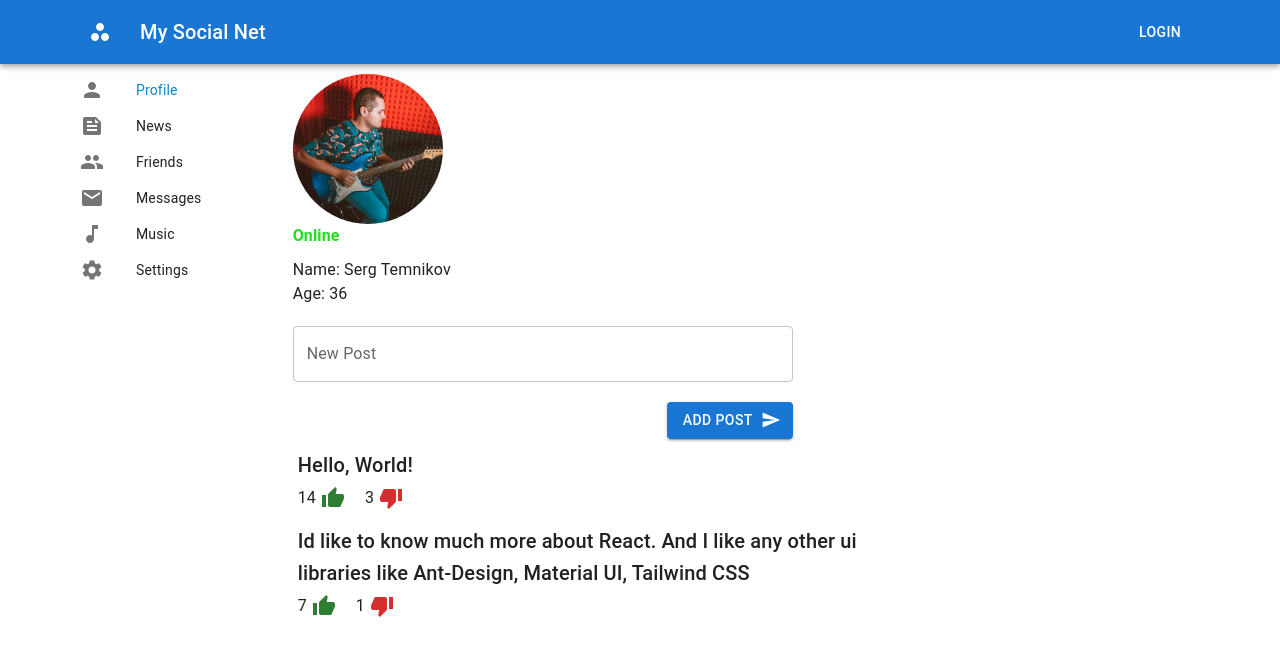
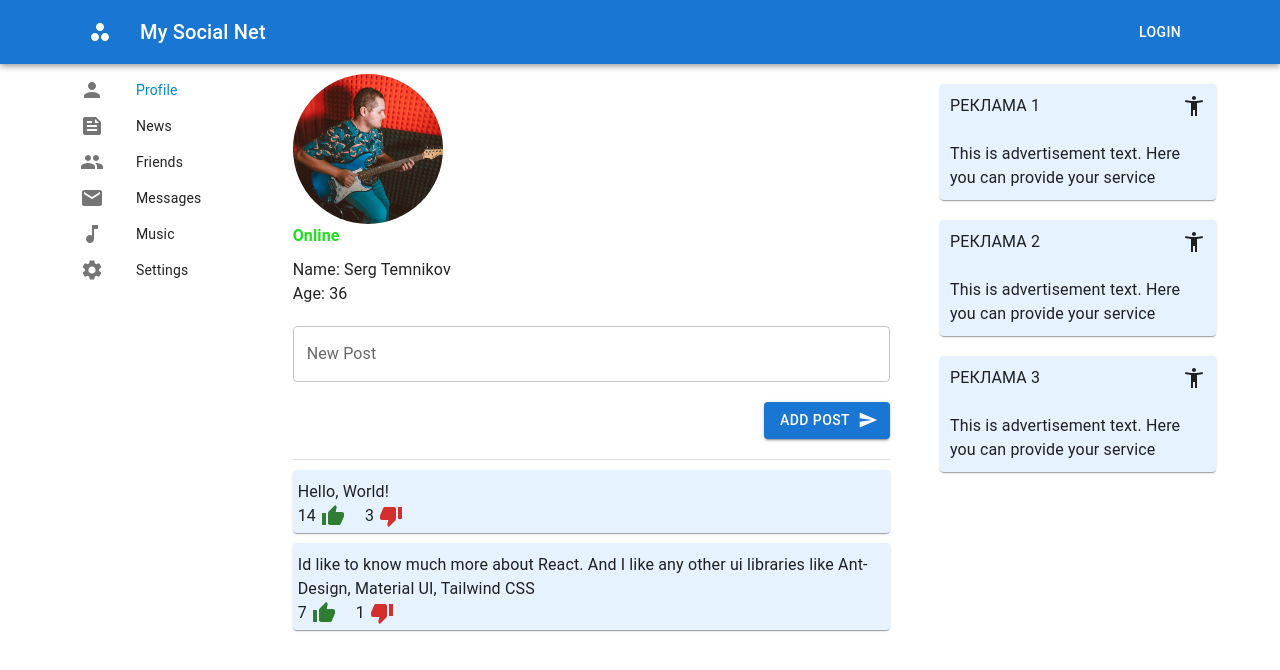
Before and after one commit to SergTemnikov/social, a React (Create React App) app: page /profile in a window 1280 px wide. Shown: the top 670 px of the page. Built offline with nearby package versions, Linux system fonts and the light colour scheme.

Commit message:
Updated ProfilePage, added Sidebar

```diff
--- a/src/components/App/App.js
+++ b/src/components/App/App.js
@@ -4,13 +4,13 @@ import Header from '../Header/Header';
 import ContentWrapper from '../ContentWrapper/ContentWapper';
 import './../../css/theme.css'
 
-const App = (props) => {
+const App = () => {
   return (
-      <>
-        <CssBaseline />
-        <Header />
-        <ContentWrapper {...props}/>
-      </>
+    <>
+      <CssBaseline />
+      <Header />
+      <ContentWrapper />
+    </>
   )
 }
 
--- a/src/components/Content/Content.jsx
+++ b/src/components/Content/Content.jsx
@@ -8,7 +8,7 @@ import Music from '../Music/Music'
 import Profile from '../Profile/Profile'
 import Settings from '../Settings/Settings'
 
-const Content = (props) => {
+const Content = () => {
   return (
     <>
       <Box sx={{ margin: '10px' }}>
--- a/src/components/ContentWrapper/ContentWapper.jsx
+++ b/src/components/ContentWrapper/ContentWapper.jsx
@@ -2,17 +2,21 @@ import React from 'react'
 import { Box, Grid, Container } from '@mui/material'
 import Navbar from '../Navbar/Navbar'
 import Content from '../Content/Content';
+import Siderbar from '../Sidebar/Siderbar';
 
-const AppWrapper = (props) => {
+const AppWrapper = () => {
   return (
     <Box sx={{ flexGrow: 1 }}>
       <Container>
         <Grid container spacing={2}>
           <Grid item xs={2}>
-           <Navbar />
+            <Navbar />
           </Grid>
-          <Grid item xs={10}>
-           <Content {...props}/>
+          <Grid item xs={7}>
+            <Content />
+          </Grid>
+          <Grid item xs={3}>
+            <Siderbar />
           </Grid>
         </Grid>
       </Container>
--- a/src/components/MyPosts/MyPosts.jsx
+++ b/src/components/MyPosts/MyPosts.jsx
@@ -1,9 +1,9 @@
 import React, { useState } from 'react'
-import { Box, TextField, Button, Stack } from '@mui/material'
+import { Box, TextField, Button, Stack, Divider } from '@mui/material'
 import SendIcon from '@mui/icons-material/Send'
 import { addPost } from '../../redux/profileSlice'
 
-const MyPosts = ({postsList, dispatch}) => {
+const MyPosts = ({ postsList, dispatch }) => {
 
   let [newPostText, setNewPostText] = useState('')
 
@@ -21,16 +21,9 @@ const MyPosts = ({postsList, dispatch}) => {
 
   return (
     <>
-      <Box
-        component='form'
-        sx={{
-          width: 500,
-          maxWidth: '100%',
-          marginTop: '20px',
-        }}
-      >
+      <Box component='form' sx={{ marginTop: '20px', }}>
         <TextField
-          sx={{ width: '100%' }}
+          fullWidth
           multiline={true}
           value={newPostText}
           onChange={e => setNewPostText(e.target.value)}
@@ -45,8 +38,10 @@ const MyPosts = ({postsList, dispatch}) => {
             Add post
           </Button>
         </Stack>
+        <Divider sx={{marginTop: '20px'}}/>
       </Box>
       {postsList}
+
     </>
   )
 }
--- /dev/null
+++ b/src/components/Sidebar/Siderbar.jsx
@@ -0,0 +1,25 @@
+import React from 'react'
+import { useSelector } from 'react-redux'
+import SidebarItem from '../UI/SidebarItem/SidebarItem'
+import AccessibilityNewTwoToneIcon from '@mui/icons-material/AccessibilityNewTwoTone'
+
+const Siderbar = () => {
+
+  const ads = useSelector(state => state.sidebar.adList)
+
+  const adsList = ads.map(ad => {
+    return <SidebarItem
+      key={ad.id}
+      header={ad.header}
+      info={ad.adInfo}
+      icon={<AccessibilityNewTwoToneIcon />} />
+  })
+
+  return (
+    <div>
+      {adsList}
+    </div>
+  )
+}
+
+export default Siderbar
--- a/src/components/UI/FriendItem/FriendItem.jsx
+++ b/src/components/UI/FriendItem/FriendItem.jsx
@@ -1,8 +1,9 @@
 import React from 'react'
-import { ListItem, ListItemAvatar, Avatar, ListItemText } from '@mui/material'
+import { ListItem, ListItemAvatar, Avatar, ListItemText, Divider } from '@mui/material'
 
 const FriendItem = ({ avatar, name, info }) => {
   return (
+    <>
       <ListItem>
         <ListItemAvatar>
           <Avatar src={avatar} />
@@ -12,6 +13,8 @@ const FriendItem = ({ avatar, name, info }) => {
           secondary={info}
           secondaryTypographyProps={{ color: info === 'online' ? 'green' : 'inherit' }} />
       </ListItem>
+      <Divider variant="inset" component="li" />
+    </>
   )
 }
 
--- a/src/components/UI/PostItem/PostItem.jsx
+++ b/src/components/UI/PostItem/PostItem.jsx
@@ -1,13 +1,13 @@
 import React from 'react'
-import { Box, Paper, Typography } from '@mui/material'
+import { Box, Typography, Card } from '@mui/material'
 import ThumbUpIcon from '@mui/icons-material/ThumbUp'
 import ThumbDownIcon from '@mui/icons-material/ThumbDown'
 
 const PostItem = ({ text, likes, dislikes }) => {
   return (
-    <Box maxWidth='sm'>
+    <Card sx={{margin: '10px 0 10px 0', backgroundColor: '#e6f2ff'}}>
       <Box sx={{ marginTop: '5px', padding: '5px' }} >
-        <Typography variant='h6' sx={{ marginBottom: '5px' }}>{text}</Typography>
+        <Typography variant='p' sx={{ marginBottom: '5px' }}>{text}</Typography>
         <Box sx={{display: 'flex'}}>
           <Box sx={{ display: 'flex', alignContent: 'center' }}>
             {likes} <ThumbUpIcon sx={{ marginLeft: '5px' }} color='success' />
@@ -17,7 +17,7 @@ const PostItem = ({ text, likes, dislikes }) => {
           </Box>
         </Box>
       </Box>
-    </Box>
+    </Card>
   )
 }
 
--- /dev/null
+++ b/src/components/UI/SidebarItem/SidebarItem.jsx
@@ -0,0 +1,18 @@
+import React from 'react'
+import { Card, Typography, Box } from '@mui/material'
+
+
+const SidebarItem = ({ header, info, icon }) => {
+  return (
+    <Card sx={{ margin: '20px 0 15px 0', padding: '10px', backgroundColor: '#e6f2ff' }}>
+      <Box sx={{display: 'flex', justifyContent: 'space-between'}}>
+        <Typography>{header}</Typography>
+        {icon}
+      </Box>
+      <br />
+      <Typography variant='p'>{info}</Typography>
+    </Card>
+  )
+}
+
+export default SidebarItem
--- a/src/redux/index.js
+++ b/src/redux/index.js
@@ -2,12 +2,14 @@ import { configureStore } from "@reduxjs/toolkit";
 import profileReducer from './profileSlice'
 import dialogsReducer from './dialogsSlice'
 import friendsReducer from './friendsSlice'
+import sidebarReducer from './sidebarSlice'
 
 let store = configureStore({
   reducer: {
     profile: profileReducer,
     dialogs: dialogsReducer,
-    friends: friendsReducer
+    friends: friendsReducer,
+    sidebar: sidebarReducer
   }
 })
 
--- /dev/null
+++ b/src/redux/sidebarSlice.js
@@ -0,0 +1,17 @@
+import { createSlice } from "@reduxjs/toolkit"
+
+const initialState = {
+  adList: [
+    {id: 1, header: 'РЕКЛАМА 1', adInfo: 'This is advertisement text. Here you can provide your service'},
+    {id: 2, header: 'РЕКЛАМА 2', adInfo: 'This is advertisement text. Here you can provide your service'},
+    {id: 3, header: 'РЕКЛАМА 3', adInfo: 'This is advertisement text. Here you can provide your service'},
+  ]
+}
+
+export const sidebarSlice = createSlice({
+  name: 'sidebar',
+  initialState,
+  reducers: {}
+})
+
+export default sidebarSlice.reducer
```
Also changed, not shown: src/redux/store.js (deleted, +0 -51 lines). Lines whose indentation alone changed are shown as unchanged.
